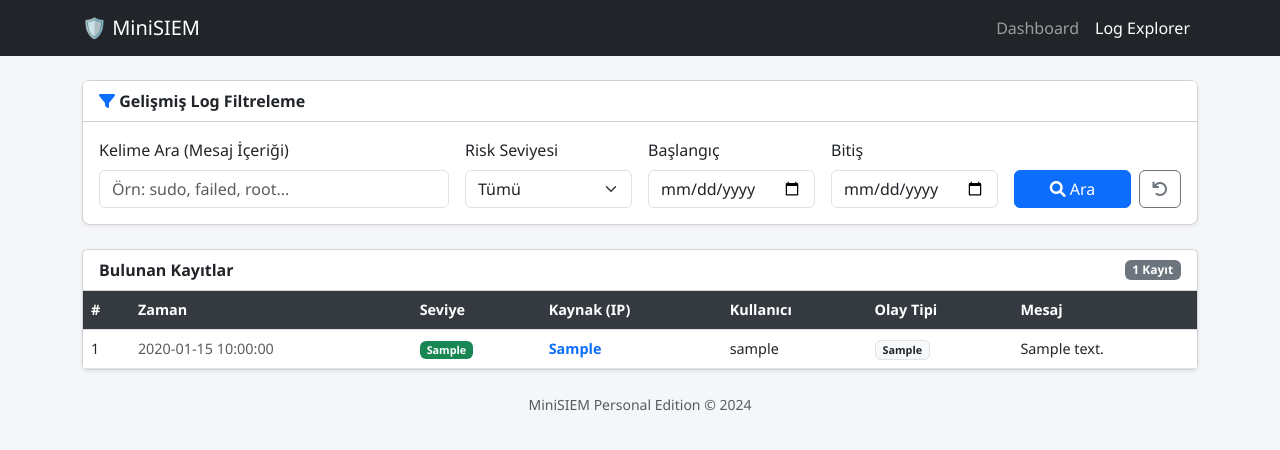
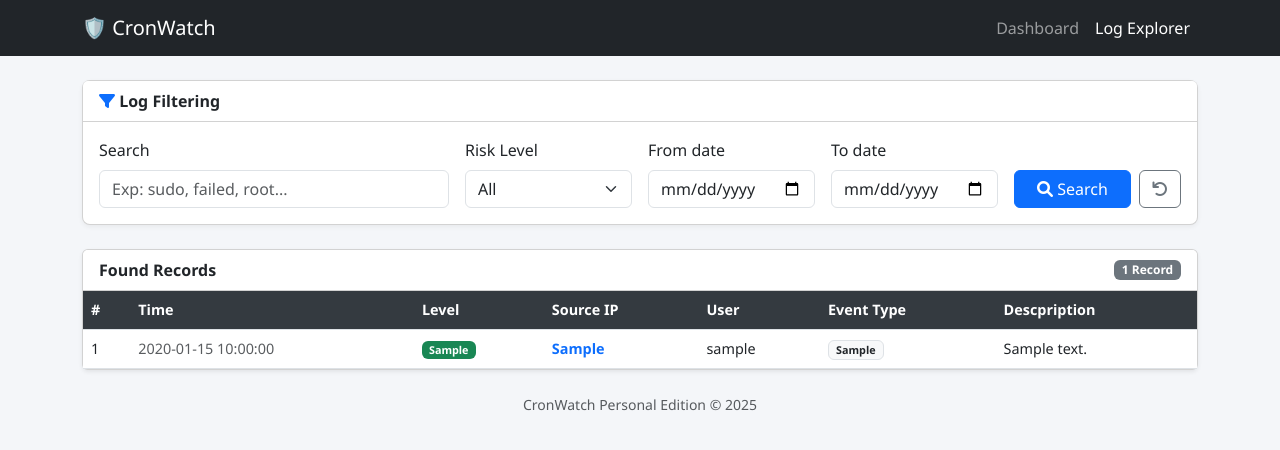
Before and after one commit to ozgurozkan01/linux-log-analyses-reporter, a Flask app: page /logs in a window 1280 px wide. Shown: the top 450 px of the page. Run offline with Flask 3, Linux system fonts and the light colour scheme; tables that the repository leaves empty hold one stand-in row (values such as "Sample post").

Commit message:
update words and tool name

```diff
--- a/web-gui/templates/logs.html
+++ b/web-gui/templates/logs.html
@@ -3,10 +3,8 @@
 <head>
     <meta charset="UTF-8">
     <meta name="viewport" content="width=device-width, initial-scale=1.0">
-    <title>Log Explorer - MiniSIEM</title>
-    <!-- Bootstrap CSS -->
+    <title>Log Explorer - CronWatch</title>
     <link href="https://cdn.jsdelivr.net/npm/bootstrap@5.3.0/dist/css/bootstrap.min.css" rel="stylesheet">
-    <!-- FontAwesome İkonları -->
     <link rel="stylesheet" href="https://cdnjs.cloudflare.com/ajax/libs/font-awesome/6.0.0/css/all.min.css">
 
     <style>
@@ -15,10 +13,8 @@
         .log-table th { background-color: #343a40; color: white; }
         .filter-card { background: white; border-radius: 8px; box-shadow: 0 2px 5px rgba(0,0,0,0.05); }
 
-        /* Satır Hover Efekti */
         .log-row:hover { background-color: #f1f1f1; cursor: default; }
 
-        /* Severity Renkleri */
         .badge-critical { background-color: #dc3545; }
         .badge-warning { background-color: #ffc107; color: black; }
         .badge-info { background-color: #0dcaf0; color: black; }
@@ -27,10 +23,9 @@
 </head>
 <body>
 
-<!-- Navbar -->
 <nav class="navbar navbar-expand-lg navbar-dark bg-dark mb-4">
     <div class="container">
-        <a class="navbar-brand" href="/">🛡️ MiniSIEM</a>
+        <a class="navbar-brand" href="/">🛡️ CronWatch</a>
         <button class="navbar-toggler" type="button" data-bs-toggle="collapse" data-bs-target="#navbarNav">
             <span class="navbar-toggler-icon"></span>
         </button>
@@ -45,51 +40,41 @@
 
 <div class="container">
 
-    <!-- Filtreleme Alanı -->
     <div class="card filter-card mb-4">
         <div class="card-header bg-white fw-bold">
-            <i class="fas fa-filter text-primary"></i> Gelişmiş Log Filtreleme
+            <i class="fas fa-filter text-primary"></i> Log Filtering
         </div>
         <div class="card-body">
             <form action="/logs" method="get" class="row g-3">
-
-                <!-- Kelime Arama -->
                 <div class="col-md-4">
-                    <label class="form-label">Kelime Ara (Mesaj İçeriği)</label>
+                    <label class="form-label">Search</label>
                     <input type="text" name="keyword" class="form-control"
-                           placeholder="Örn: sudo, failed, root..."
+                           placeholder="Exp: sudo, failed, root..."
                            value="{{ request.args.get('keyword', '') }}">
                 </div>
 
-                <!-- Risk Seviyesi -->
                 <div class="col-md-2">
-                    <label class="form-label">Risk Seviyesi</label>
+                    <label class="form-label">Risk Level</label>
                     <select name="severity" class="form-select">
-                        <option value="">Tümü</option>
+                        <option value="">All</option>
                         <option value="CRITICAL" {% if request.args.get('severity') == 'CRITICAL' %}selected{% endif %}>CRITICAL</option>
                         <option value="WARNING" {% if request.args.get('severity') == 'WARNING' %}selected{% endif %}>WARNING</option>
                         <option value="INFO" {% if request.args.get('severity') == 'INFO' %}selected{% endif %}>INFO</option>
                     </select>
                 </div>
-
-                <!-- Başlangıç Tarihi -->
                 <div class="col-md-2">
-                    <label class="form-label">Başlangıç</label>
+                    <label class="form-label">From date</label>
                     <input type="date" name="start_date" class="form-control"
                            value="{{ request.args.get('start_date', '') }}">
                 </div>
-
-                <!-- Bitiş Tarihi -->
                 <div class="col-md-2">
-                    <label class="form-label">Bitiş</label>
+                    <label class="form-label">To date</label>
                     <input type="date" name="end_date" class="form-control"
                            value="{{ request.args.get('end_date', '') }}">
                 </div>
-
-                <!-- Butonlar -->
                 <div class="col-md-2 d-flex align-items-end gap-2">
                     <button type="submit" class="btn btn-primary w-100">
-                        <i class="fas fa-search"></i> Ara
+                        <i class="fas fa-search"></i> Search
                     </button>
                     <a href="/logs" class="btn btn-outline-secondary" title="Filtreleri Temizle">
                         <i class="fas fa-undo"></i>
@@ -98,24 +83,22 @@
             </form>
         </div>
     </div>
-
-    <!-- Sonuç Tablosu -->
     <div class="card shadow-sm">
         <div class="card-header bg-white d-flex justify-content-between align-items-center">
-            <span class="fw-bold">Bulunan Kayıtlar</span>
-            <span class="badge bg-secondary">{{ events|length }} Kayıt</span>
+            <span class="fw-bold">Found Records</span>
+            <span class="badge bg-secondary">{{ events|length }} Record</span>
         </div>
         <div class="table-responsive">
             <table class="table table-hover log-table mb-0">
                 <thead>
                     <tr>
                         <th scope="col">#</th>
-                        <th scope="col">Zaman</th>
-                        <th scope="col">Seviye</th>
-                        <th scope="col">Kaynak (IP)</th>
-                        <th scope="col">Kullanıcı</th>
-                        <th scope="col">Olay Tipi</th>
-                        <th scope="col">Mesaj</th>
+                        <th scope="col">Time</th>
+                        <th scope="col">Level</th>
+                        <th scope="col">Source IP</th>
+                        <th scope="col">User</th>
+                        <th scope="col">Event Type</th>
+                        <th scope="col">Descpription</th>
                     </tr>
                 </thead>
                 <tbody>
@@ -145,7 +128,7 @@
                     <tr>
                         <td colspan="7" class="text-center py-4 text-muted">
                             <i class="fas fa-search mb-2" style="font-size: 2rem;"></i><br>
-                            Kriterlere uygun kayıt bulunamadı.
+                            No records matching.
                         </td>
                     </tr>
                     {% endfor %}
@@ -156,10 +139,8 @@
 </div>
 
 <footer class="text-center py-4 text-muted small">
-    MiniSIEM Personal Edition &copy; 2024
+    CronWatch Personal Edition &copy; 2025
 </footer>
-
-<!-- Bootstrap JS -->
 <script src="https://cdn.jsdelivr.net/npm/bootstrap@5.3.0/dist/js/bootstrap.bundle.min.js"></script>
 
 </body>
```
Also changed, not shown: web-gui/templates/index.html (+4 -7 lines).
